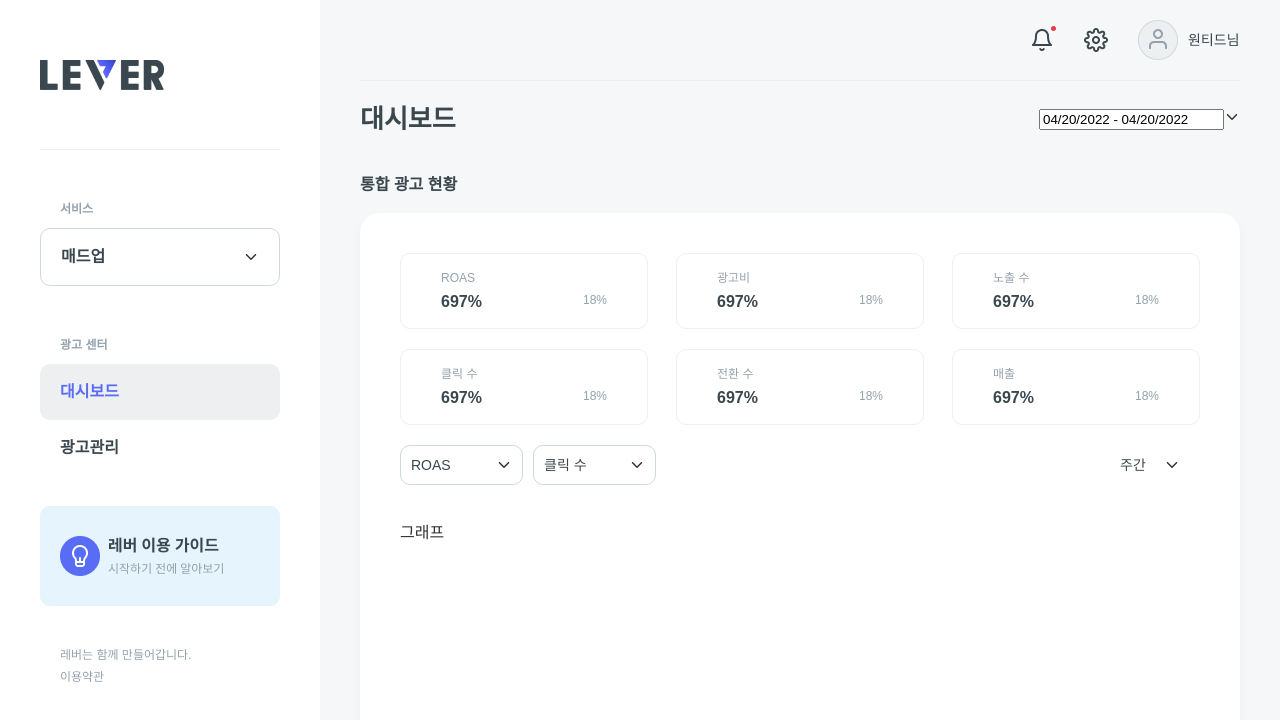
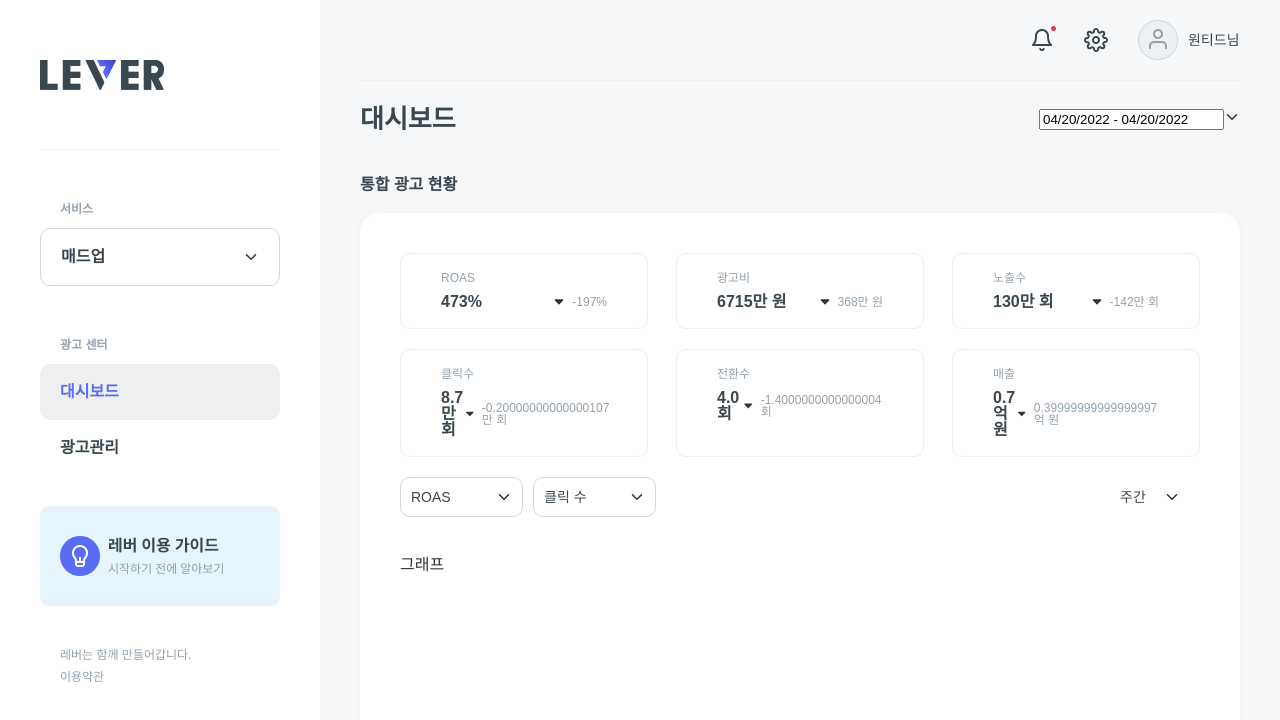
Before and after one commit to strongpond/ad-management-service, a React (Create React App) app: page / in a window 1280 px wide. Shown: the top 720 px of the page. Built offline with nearby package versions, Linux system fonts and the light colour scheme.

Commit message:
Feat: Dashboard Card filtering & Calculation

```diff
--- a/src/components/Dashboard/Board.js
+++ b/src/components/Dashboard/Board.js
@@ -1,32 +1,81 @@
-import React from "react";
+import React, { useState, useEffect } from "react";
 import { IoIosArrowDown } from "react-icons/io";
+import { TiArrowSortedDown, TiArrowSortedUp } from "react-icons/ti";
 import styled from "styled-components";
 
-const Board = filterData => {
-  console.log(filterData);
-  const cardList = ["ROAS", "광고비", "노출 수", "클릭 수", "전환 수", "매출"];
-  // const cardMap = {
-  //   roas: "ROAS",
-  //   cost: "광고비",
-  //   imp: "노출수",
-  //   click: "클릭수",
-  //   cvr: "전환수",
-  //   ctr: "매출",
-  // };
-  // const executeCard = cardType => {
-  //   return cardMap[cardType];
-  // };
+const Board = ({ filterData, prevData }) => {
+  const [filterSumData, setFilterSumData] = useState([]);
+  const [prevSumData, setPrevSumData] = useState([]);
+  const filterDataLength = filterData.length;
+  const prevDataLength = prevData.length;
+
+  const getSumObject = data => {
+    return data.reduce((acc, curr) => {
+      for (let prop in curr) {
+        if (acc[prop]) acc[prop] += curr[prop];
+        else acc[prop] = curr[prop];
+      }
+      return acc;
+    }, {});
+  };
+
+  useEffect(() => {
+    setFilterSumData(getSumObject(filterData));
+    setPrevSumData(getSumObject(prevData));
+  }, [filterData, prevData]);
+
+  const cardMap = [
+    {
+      title: "ROAS",
+      value: Math.floor(filterSumData.roas / filterDataLength),
+      prevValue: Math.floor(prevSumData.roas / prevDataLength),
+      unit: "%",
+    },
+    {
+      title: "광고비",
+      value: Math.floor(filterSumData.cost / (filterDataLength * 100)),
+      prevValue: Math.floor(prevSumData.cost / (prevDataLength * 100)),
+      unit: "만 원",
+    },
+    {
+      title: "노출수",
+      value: Math.floor(filterSumData.imp / (filterDataLength * 1000)),
+      prevValue: Math.floor(prevSumData.imp / (prevDataLength * 1000)),
+      unit: "만 회",
+    },
+    {
+      title: "클릭수",
+      value: (filterSumData.click / (filterDataLength * 100)).toFixed(1),
+      prevValue: (prevSumData.click / (prevDataLength * 100)).toFixed(1),
+      unit: "만 회",
+    },
+    {
+      title: "전환수",
+      value: (filterSumData.cvr / filterDataLength).toFixed(1),
+      prevValue: (prevSumData.cvr / prevDataLength).toFixed(1),
+      unit: " 회",
+    },
+    {
+      title: "매출",
+      value: (filterSumData.ctr / filterDataLength).toFixed(1),
+      prevValue: (prevSumData.ctr / prevDataLength).toFixed(1),
+      unit: "억 원",
+    },
+  ];
 
   return (
     <Container>
       <CardBox>
-        {cardList.map((el, index) => {
+        {cardMap.map((el, index) => {
           return (
-            <Card>
-              <CardName>{el}</CardName>
+            <Card key={index}>
+              <CardName>{el.title}</CardName>
               <CardDataBox>
-                <CardData>697%</CardData>
-                <FluctuationRate>18%</FluctuationRate>
+                <CardData>{`${el.value + el.unit}`}</CardData>
+                <FluctuationRateBox>
+                  <TiArrowSortedDown />
+                  <FluctuationRate>{`${el.value - el.prevValue}${el.unit}`}</FluctuationRate>
+                </FluctuationRateBox>
               </CardDataBox>
             </Card>
           );
@@ -102,7 +151,14 @@ const CardData = styled.div`
   font-weight: 700;
 `;
 
+const FluctuationRateBox = styled.div`
+  display: flex;
+  flex-direction: row;
+  align-items: center;
+`;
+
 const FluctuationRate = styled.div`
+  margin-left: 5px;
   color: ${({ theme }) => theme.colors.fontGrey};
   font-size: ${({ theme }) => theme.fontSizes.navSubtitle};
   font-weight: 500;
--- a/src/pages/Dashboard.js
+++ b/src/pages/Dashboard.js
@@ -11,7 +11,8 @@ const Dashboard = () => {
   const [startDate, setStartDate] = useState(new Date("2022-04-20"));
   const [endDate, setEndDate] = useState(new Date("2022-04-20"));
   const [trendData, setTrendData] = useState([]);
-  const [filterData, setFilterData] = useState(trendData);
+  const [filterData, setFilterData] = useState([]);
+  const [prevData, setPrevData] = useState([]);
 
   const fetchData = () => {
     return fetch("data/trend-data-set.json")
@@ -25,6 +26,16 @@ const Dashboard = () => {
         return (
           e.date >= dayjs(startDate).format("YYYY-MM-DD") &&
           e.date <= dayjs(endDate).format("YYYY-MM-DD")
+        );
+      })
+    );
+
+    setPrevData(
+      trendData.filter(e => {
+        const diff = dayjs(endDate).diff(dayjs(startDate), "d") + 1;
+        return (
+          e.date >= dayjs(startDate).subtract(diff, "d").format("YYYY-MM-DD") &&
+          e.date <= dayjs(endDate).subtract(diff, "d").format("YYYY-MM-DD")
         );
       })
     );
@@ -68,7 +79,7 @@ const Dashboard = () => {
       </TitleBox>
       <MainBoard>
         <BoardTitle>통합 광고 현황</BoardTitle>
-        <Board filterData={filterData} />
+        <Board filterData={filterData} prevData={prevData} />
       </MainBoard>
     </Container>
   );
```
Also changed, not shown: public/images/Polygon 2.png (added), public/images/down.png (added).
